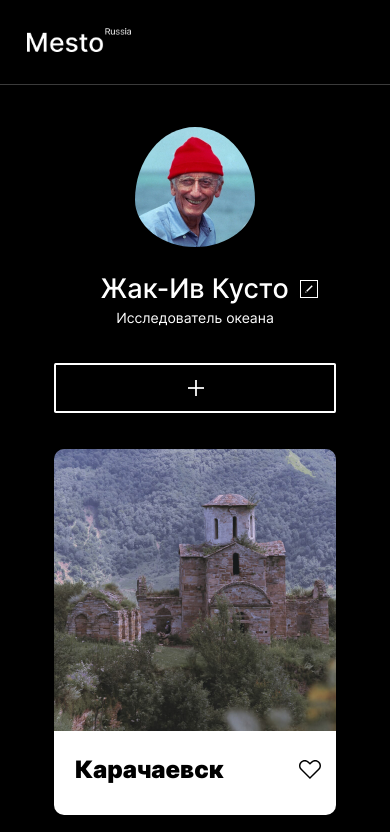
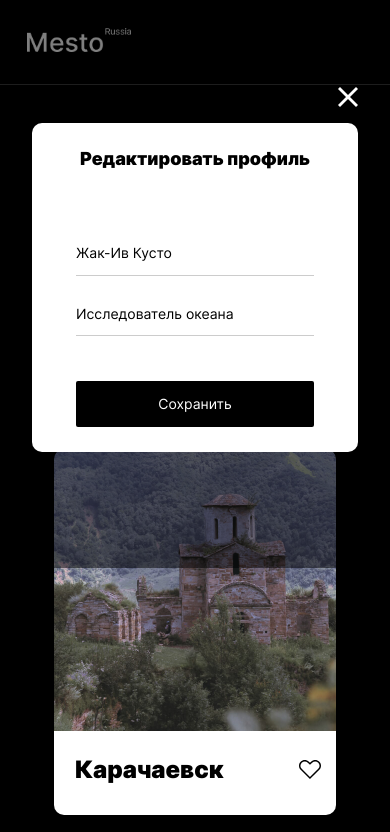
Before and after one commit to lkoryavova/mesto-project, a plain HTML site: page index.html in a window 390 px wide. Shown: the top 832 px of the page. Drawn offline with Linux system fonts and the light colour scheme.

```diff
--- a/blocks/popup/__button/popup__button.css
+++ b/blocks/popup/__button/popup__button.css
@@ -20,7 +20,7 @@
 @media all and (max-width: 1023px) {
     .popup__button {
         max-width: 238px;
-        margin-top: 45px;
+        margin: 45px auto 0;
         padding: 14px 0;
         font-size: 14px;
     }
--- a/blocks/popup/__data/popup__data.css
+++ b/blocks/popup/__data/popup__data.css
@@ -1,7 +1,7 @@
 .popup__data {
     max-width: 358px;
     width: 100%;
-    margin: 0;
+    margin: 0 auto;
     padding: 0;
     outline: none;
     border: 0px;
@@ -13,6 +13,7 @@
 
 @media all and (max-width: 1023px) {
     .popup__data {
+        max-width: 238px;
         gap: 30px;
     }
 }
--- a/blocks/popup/__heading/popup__heading.css
+++ b/blocks/popup/__heading/popup__heading.css
@@ -14,6 +14,6 @@
     .popup__heading {
         font-size: 18px;
         line-height: 1.2;
-        margin-bottom: 75px;
+        margin: 0 auto 75px;
     }
 }
--- a/index.html
+++ b/index.html
@@ -88,7 +88,7 @@
   <footer class="footer">
     <p class="footer__info">© 2020 Mesto Russia</p>
   </footer>
-  <!-- <div class="popup popup_opened"> -->
+  <div class="popup popup_opened">
     <form class="popup__container">
       <button class="popup__close"></button>
       <h3 class="popup__heading">Редактировать профиль</h3>
```
Lines whose indentation alone changed are shown as unchanged.
